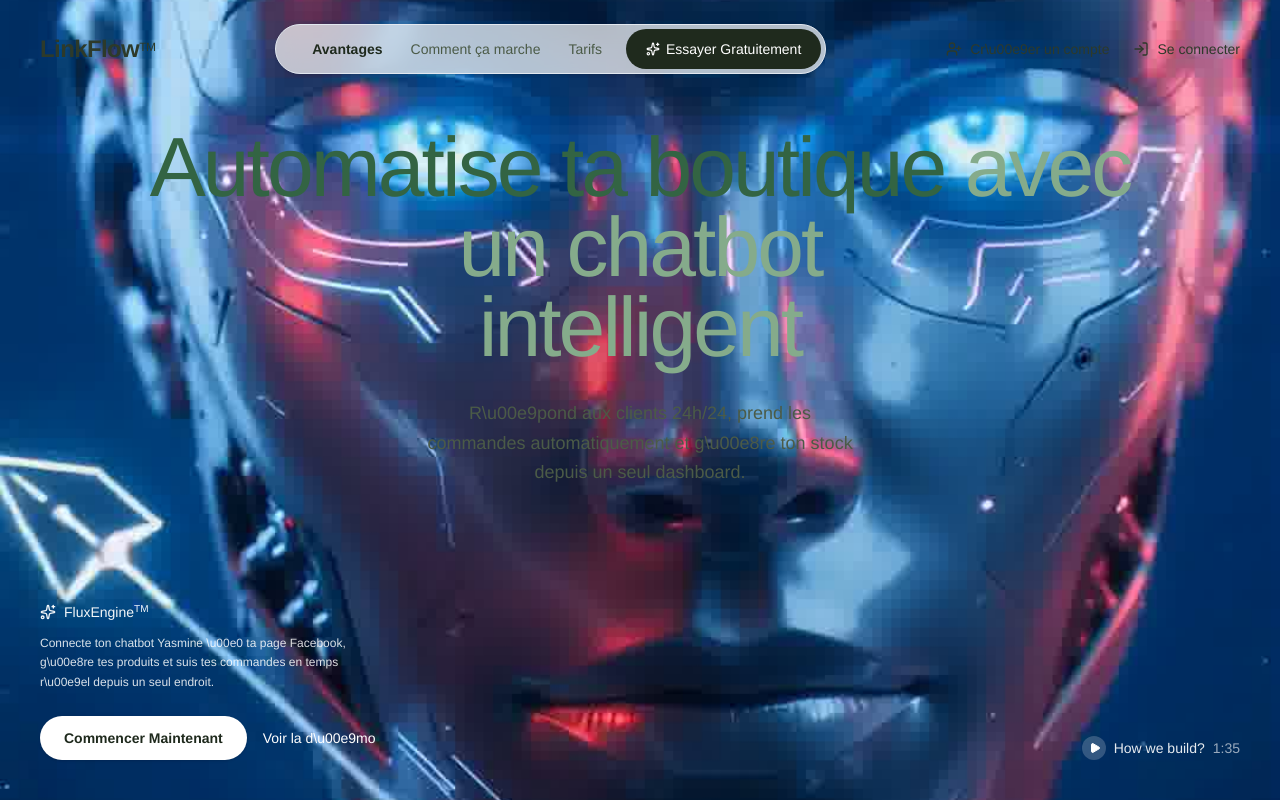
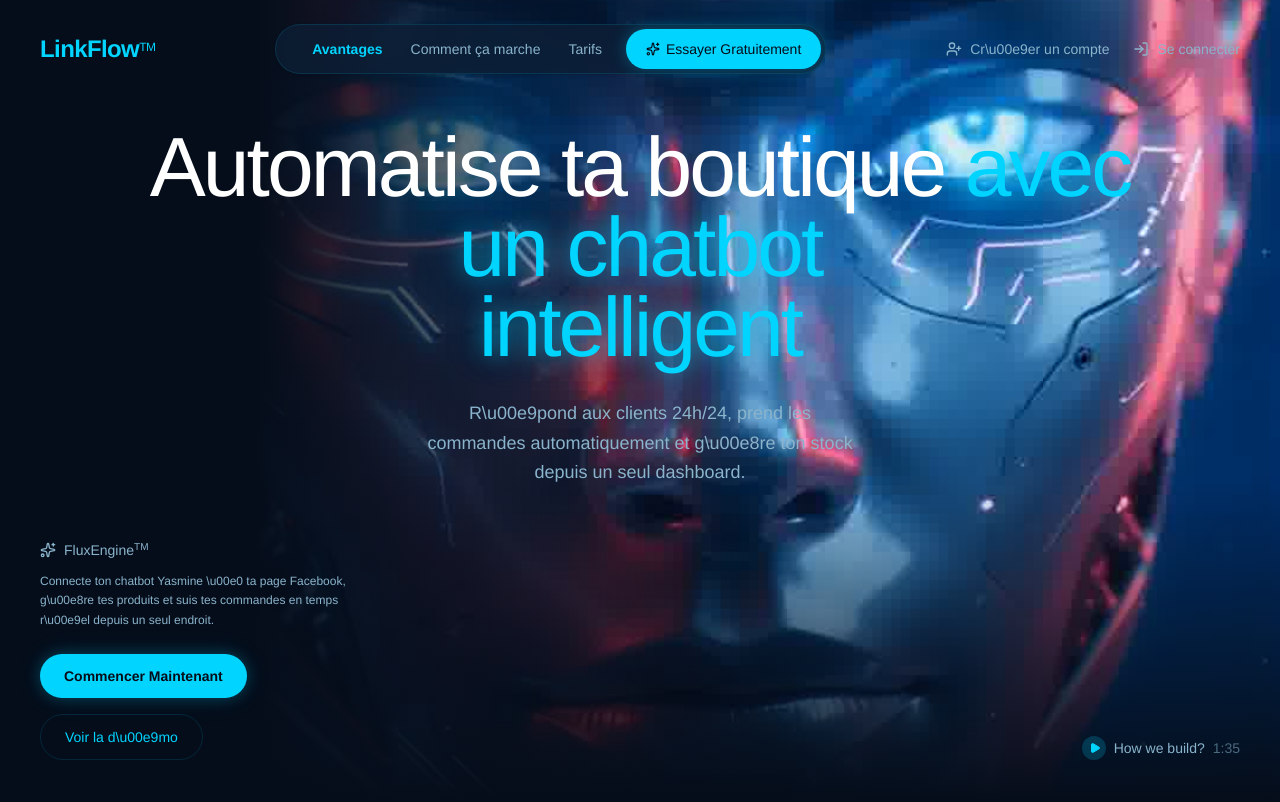
Before and after one commit to imadilyes97-ctrl/laSaaS, a Next.js app: page / in a window 1280 px wide. Shown: the top 802 px of the page. Built offline with nearby package versions, Linux system fonts and the light colour scheme; a web font is replaced by a local one.

Commit message:
Apply cyberpunk theme: dark navy bg, cyan neon accents, red/gold touches

```diff
--- a/src/app/(dashboard)/chatbot/page.tsx
+++ b/src/app/(dashboard)/chatbot/page.tsx
@@ -383,7 +383,7 @@ export default function ChatbotPage() {
             <MessageSquare className="h-4 w-4 text-muted-foreground" />
           </CardHeader>
           <CardContent>
-            <div className="text-2xl font-bold">{stats.messagesToday}</div>
+            <div className="text-2xl font-bold text-cyber-cyan">{stats.messagesToday}</div>
           </CardContent>
         </Card>
         <Card>
@@ -392,7 +392,7 @@ export default function ChatbotPage() {
             <ShoppingCart className="h-4 w-4 text-muted-foreground" />
           </CardHeader>
           <CardContent>
-            <div className="text-2xl font-bold">{stats.ordersToday}</div>
+            <div className="text-2xl font-bold text-cyber-cyan">{stats.ordersToday}</div>
           </CardContent>
         </Card>
       </div>
@@ -572,7 +572,7 @@ export default function ChatbotPage() {
                   <RefreshCw className="h-4 w-4" />
                 </Button>
               </div>
-              {copied && <p className="text-xs text-green-600">Copié !</p>}
+              {copied && <p className="text-xs text-cyber-cyan">Copié !</p>}
             </div>
 
             <div className="rounded-lg bg-muted p-4 space-y-2">
--- a/src/app/(dashboard)/layout.tsx
+++ b/src/app/(dashboard)/layout.tsx
@@ -21,7 +21,7 @@ export default function DashboardLayout({
       >
         {sidebarOpen && (
           <div
-            className="fixed inset-0 bg-black/50 lg:hidden"
+            className="fixed inset-0 bg-cyber-bg/80 lg:hidden"
             onClick={() => setSidebarOpen(false)}
           />
         )}
--- a/src/app/(dashboard)/produits/page.tsx
+++ b/src/app/(dashboard)/produits/page.tsx
@@ -529,7 +529,7 @@ export default function ProduitsPage() {
                         Stock: {p.stock}
                       </Badge>
                     ) : (
-                      <Badge className="bg-green-600 hover:bg-green-700">En stock: {p.stock}</Badge>
+                      <Badge className="bg-cyber-cyan/20 text-cyber-cyan border-cyber-cyanDim">En stock: {p.stock}</Badge>
                     )}
                   </div>
                 </div>
--- a/src/app/globals.css
+++ b/src/app/globals.css
@@ -53,61 +53,79 @@
   --radius-xl: calc(var(--radius) + 4px);
   --font-sans: 'Inter', var(--font-geist-sans);
   --font-mono: var(--font-geist-mono);
+  --color-cyber-bg: #050d1a;
+  --color-cyber-bgSecond: #0a1628;
+  --color-cyber-bgCard: #0d1f35;
+  --color-cyber-bgHover: #112540;
+  --color-cyber-cyan: #00d4ff;
+  --color-cyber-cyanDim: #00d4ff50;
+  --color-cyber-cyanGlow: #00d4ff20;
+  --color-cyber-blue: #1a6fff;
+  --color-cyber-blueDim: #1a6fff30;
+  --color-cyber-red: #ff3d2e;
+  --color-cyber-orange: #c8633a;
+  --color-cyber-gold: #e8943a;
+  --color-cyber-textPrimary: #ffffff;
+  --color-cyber-textSecondary: #8ab4cc;
+  --color-cyber-textMuted: #4a6a80;
+  --color-cyber-border: #00d4ff20;
+  --color-cyber-borderHover: #00d4ff60;
 }
 
 :root {
-  --background: 0 0% 100%;
-  --foreground: 222.2 84% 4.9%;
-  --card: 0 0% 100%;
-  --card-foreground: 222.2 84% 4.9%;
-  --popover: 0 0% 100%;
-  --popover-foreground: 222.2 84% 4.9%;
-  --primary: 222.2 47.4% 11.2%;
-  --primary-foreground: 210 40% 98%;
-  --secondary: 210 40% 96.1%;
-  --secondary-foreground: 222.2 47.4% 11.2%;
-  --muted: 210 40% 96.1%;
-  --muted-foreground: 215.4 16.3% 46.9%;
-  --accent: 210 40% 96.1%;
-  --accent-foreground: 222.2 47.4% 11.2%;
-  --destructive: 0 84.2% 60.2%;
-  --destructive-foreground: 210 40% 98%;
-  --border: 214.3 31.8% 91.4%;
-  --input: 214.3 31.8% 91.4%;
-  --ring: 222.2 84% 4.9%;
+  --background: 215 68% 6%;
+  --foreground: 0 0% 100%;
+  --card: 210 62% 13%;
+  --card-foreground: 0 0% 100%;
+  --popover: 210 62% 13%;
+  --popover-foreground: 0 0% 100%;
+  --primary: 190 100% 50%;
+  --primary-foreground: 215 68% 6%;
+  --secondary: 214 60% 10%;
+  --secondary-foreground: 0 0% 100%;
+  --muted: 210 58% 16%;
+  --muted-foreground: 204 27% 40%;
+  --accent: 190 100% 50%;
+  --accent-foreground: 215 68% 6%;
+  --destructive: 6 100% 59%;
+  --destructive-foreground: 0 0% 100%;
+  --border: 190 100% 50% / 0.13;
+  --input: 214 60% 10%;
+  --ring: 190 100% 50%;
   --radius: 0.5rem;
-  --chart-1: 12 76% 61%;
-  --chart-2: 173 58% 39%;
-  --chart-3: 197 37% 24%;
-  --chart-4: 43 74% 66%;
-  --chart-5: 27 87% 67%;
+  --chart-1: 190 100% 50%;
+  --chart-2: 214 100% 55%;
+  --chart-3: 6 100% 59%;
+  --chart-4: 35 79% 57%;
+  --chart-5: 18 56% 51%;
 }
 
 .dark {
-  --background: 222.2 84% 4.9%;
-  --foreground: 210 40% 98%;
-  --card: 222.2 84% 4.9%;
-  --card-foreground: 210 40% 98%;
-  --popover: 222.2 84% 4.9%;
-  --popover-foreground: 210 40% 98%;
-  --primary: 210 40% 98%;
-  --primary-foreground: 222.2 47.4% 11.2%;
-  --secondary: 217.2 32.6% 17.5%;
-  --secondary-foreground: 210 40% 98%;
-  --muted: 217.2 32.6% 17.5%;
-  --muted-foreground: 215 20.2% 65.1%;
-  --accent: 217.2 32.6% 17.5%;
-  --accent-foreground: 210 40% 98%;
-  --destructive: 0 62.8% 30.6%;
-  --destructive-foreground: 210 40% 98%;
-  --border: 217.2 32.6% 17.5%;
-  --input: 217.2 32.6% 17.5%;
-  --ring: 212.7 26.8% 83.9%;
-  --chart-1: 220 70% 50%;
-  --chart-2: 160 60% 45%;
-  --chart-3: 30 80% 55%;
-  --chart-4: 280 65% 60%;
-  --chart-5: 340 75% 55%;
+  --background: 215 68% 6%;
+  --foreground: 0 0% 100%;
+  --card: 210 62% 13%;
+  --card-foreground: 0 0% 100%;
+  --popover: 210 62% 13%;
+  --popover-foreground: 0 0% 100%;
+  --primary: 190 100% 50%;
+  --primary-foreground: 215 68% 6%;
+  --secondary: 214 60% 10%;
+  --secondary-foreground: 0 0% 100%;
+  --muted: 210 58% 16%;
+  --muted-foreground: 204 27% 40%;
+  --accent: 190 100% 50%;
+  --accent-foreground: 215 68% 6%;
+  --destructive: 6 100% 59%;
+  --destructive-foreground: 0 0% 100%;
+  --border: 190 100% 50% / 0.13;
+  --input: 214 60% 10%;
+  --ring: 190 100% 50%;
+  --radius: 0.5rem;
+  --chart-1: 190 100% 50%;
+  --chart-2: 214 100% 55%;
+  --chart-3: 6 100% 59%;
+  --chart-4: 35 79% 57%;
+  --chart-5: 18 56% 51%;
 }
 
 * {
@@ -122,3 +140,20 @@ html, body, #root {
   background: hsl(var(--background));
   color: hsl(var(--foreground));
 }
+
+::-webkit-scrollbar { width: 6px; }
+::-webkit-scrollbar-track { background: #050d1a; }
+::-webkit-scrollbar-thumb { background: #00d4ff30; border-radius: 3px; }
+::-webkit-scrollbar-thumb:hover { background: #00d4ff60; }
+
+.btn-cyber {
+  box-shadow: 0 0 15px #00d4ff40, 0 0 30px #00d4ff15;
+  transition: box-shadow 0.3s ease;
+}
+.btn-cyber:hover {
+  box-shadow: 0 0 25px #00d4ff70, 0 0 50px #00d4ff30;
+}
+
+.text-glow-cyan {
+  text-shadow: 0 0 20px #00d4ff80, 0 0 40px #00d4ff40;
+}
--- a/src/components/hero-section.tsx
+++ b/src/components/hero-section.tsx
@@ -54,54 +54,57 @@ export default function HeroSection() {
 
   return (
     <>
-      <section className="relative w-full min-h-screen sm:h-screen overflow-hidden bg-white">
+      <section className="relative w-full min-h-screen sm:h-screen overflow-hidden bg-cyber-bg">
+        <div className="absolute inset-0" style={{ background: 'radial-gradient(ellipse at 50% 0%, #0a1f3a 0%, #050d1a 70%)' }} />
         <RobotAnimation className="absolute inset-0 w-full h-full" />
 
+        <div className="absolute inset-0 pointer-events-none z-[1]" style={{ background: 'linear-gradient(to top, #050d1a 0%, transparent 40%), linear-gradient(to right, #050d1a 20%, transparent 60%)' }} />
+
         <nav className="absolute top-0 left-0 right-0 z-30 flex items-center justify-between px-4 sm:px-6 md:px-10 py-4 sm:py-6">
-          <div className="flex items-center gap-2 text-[#2d3a2a]">
+          <div className="flex items-center gap-2 text-cyber-cyan">
             <span className="text-lg sm:text-xl md:text-2xl font-semibold tracking-tight">
               LinkFlow<sup className="text-[10px] sm:text-xs font-medium">TM</sup>
             </span>
           </div>
 
-          <div className="hidden lg:flex items-center gap-1 bg-white/70 backdrop-blur-md rounded-full pl-6 pr-1 py-1 shadow-sm border border-white/60">
+          <div className="hidden lg:flex items-center gap-1 bg-cyber-bgCard/80 backdrop-blur-md rounded-full pl-6 pr-1 py-1 shadow-sm border border-cyber-border">
             {navLinks.map((link, i) => (
               <a
                 key={link.href}
                 href={link.href}
                 className={`text-sm px-3 py-2 transition-colors ${
                   i === 0
-                    ? 'font-semibold text-[#1f2a1d]'
-                    : 'font-medium text-[#4b5b47] hover:text-[#1f2a1d]'
+                    ? 'font-semibold text-cyber-cyan'
+                    : 'font-medium text-cyber-textSecondary hover:text-cyber-cyan'
                 }`}
               >
                 {link.label}
               </a>
             ))}
-            <button className="ml-2 bg-[#1f2a1d] hover:bg-[#2a3827] text-white text-sm font-medium px-5 py-2.5 rounded-full transition-colors cursor-pointer">
+            <button className="ml-2 bg-cyber-cyan hover:bg-cyber-blue text-cyber-bg text-sm font-medium px-5 py-2.5 rounded-full transition-colors cursor-pointer btn-cyber">
               <Sparkles className="w-3.5 h-3.5 inline-block -mt-0.5 mr-1.5" />
               Essayer Gratuitement
             </button>
           </div>
 
-          <div className="flex items-center gap-3 sm:gap-6 text-[#2d3a2a]">
+          <div className="flex items-center gap-3 sm:gap-6 text-cyber-textSecondary">
             <a
               href="#signup"
-              className="hidden sm:flex items-center gap-2 text-sm font-medium hover:opacity-80 transition-opacity"
+              className="hidden sm:flex items-center gap-2 text-sm font-medium hover:text-cyber-cyan transition-colors"
             >
               <UserPlus className="w-4 h-4" />
               Cr\u00e9er un compte
             </a>
             <a
               href="#login"
-              className="hidden sm:flex items-center gap-2 text-sm font-medium hover:opacity-80 transition-opacity"
+              className="hidden sm:flex items-center gap-2 text-sm font-medium hover:text-cyber-cyan transition-colors"
             >
               <LogIn className="w-4 h-4" />
               Se connecter
             </a>
             <button
               onClick={() => setMenuOpen((v) => !v)}
-              className="lg:hidden relative flex items-center justify-center w-10 h-10 rounded-full bg-white/70 backdrop-blur-md border border-white/60 text-[#1f2a1d] transition-all duration-300 hover:bg-white/90 cursor-pointer"
+              className="lg:hidden relative flex items-center justify-center w-10 h-10 rounded-full bg-cyber-bgCard/80 backdrop-blur-md border border-cyber-border text-cyber-cyan transition-all duration-300 hover:bg-cyber-bgHover cursor-pointer"
               aria-label={menuOpen ? 'Close menu' : 'Open menu'}
               aria-expanded={menuOpen}
             >
@@ -131,11 +134,11 @@ export default function HeroSection() {
           }`}
           onClick={() => setMenuOpen(false)}
         >
-          <div className="absolute inset-0 bg-[#1f2a1d]/40 backdrop-blur-sm" />
+          <div className="absolute inset-0 bg-cyber-bg/80 backdrop-blur-sm" />
         </div>
 
         <div
-          className={`lg:hidden fixed top-0 right-0 bottom-0 z-20 w-[85%] max-w-sm bg-white/95 backdrop-blur-xl shadow-2xl transition-transform duration-500 ease-[cubic-bezier(0.22,1,0.36,1)] ${
+          className={`lg:hidden fixed top-0 right-0 bottom-0 z-20 w-[85%] max-w-sm bg-cyber-bgCard/95 backdrop-blur-xl shadow-2xl transition-transform duration-500 ease-[cubic-bezier(0.22,1,0.36,1)] ${
             menuOpen ? 'translate-x-0' : 'translate-x-full'
           }`}
         >
@@ -146,7 +149,7 @@ export default function HeroSection() {
                   key={link.href}
                   href={link.href}
                   onClick={() => setMenuOpen(false)}
-                  className={`text-2xl font-semibold text-[#1f2a1d] py-4 border-b border-[#1f2a1d]/10 transition-all duration-500 ${
+                  className={`text-2xl font-semibold text-cyber-textPrimary py-4 border-b border-cyber-border transition-all duration-500 ${
                     menuOpen
                       ? 'translate-x-0 opacity-100'
                       : 'translate-x-8 opacity-0'
@@ -169,19 +172,19 @@ export default function HeroSection() {
             >
               <a
                 href="#signup"
-                className="flex items-center gap-2 text-sm font-medium text-[#2d3a2a] sm:hidden"
+                className="flex items-center gap-2 text-sm font-medium text-cyber-textSecondary hover:text-cyber-cyan transition-colors sm:hidden"
               >
                 <UserPlus className="w-4 h-4" />
                 Cr\u00e9er un compte
               </a>
               <a
                 href="#login"
-                className="flex items-center gap-2 text-sm font-medium text-[#2d3a2a] sm:hidden"
+                className="flex items-center gap-2 text-sm font-medium text-cyber-textSecondary hover:text-cyber-cyan transition-colors sm:hidden"
               >
                 <LogIn className="w-4 h-4" />
                 Se connecter
               </a>
-              <button className="mt-2 bg-[#1f2a1d] hover:bg-[#2a3827] text-white text-sm font-semibold px-5 py-3 rounded-full transition-colors cursor-pointer">
+              <button className="mt-2 bg-cyber-cyan hover:bg-cyber-blue text-cyber-bg text-sm font-semibold px-5 py-3 rounded-full transition-colors cursor-pointer btn-cyber">
                 Essayer Gratuitement
               </button>
             </div>
@@ -190,7 +193,7 @@ export default function HeroSection() {
 
         <div className="relative z-10 flex flex-col items-center text-center pt-24 sm:pt-28 md:pt-32 px-4 sm:px-6">
           <h1
-            className="font-normal leading-[0.95] text-[#336443] text-[2rem] sm:text-4xl md:text-5xl lg:text-[4.75rem] xl:text-[5.25rem] max-w-5xl"
+            className="font-normal leading-[0.95] text-white text-[2rem] sm:text-4xl md:text-5xl lg:text-[4.75rem] xl:text-[5.25rem] max-w-5xl"
             style={{
               fontFamily:
                 '"Neue Haas Grotesk Display Pro 55 Roman", "Neue Haas Grotesk Text Pro", "Helvetica Neue", Helvetica, Arial, sans-serif',
@@ -198,65 +201,65 @@ export default function HeroSection() {
             }}
           >
             Automatise ta boutique{' '}
-            <span className="text-[#85AB8B]">
+            <span className="text-cyber-cyan text-glow-cyan">
               avec un chatbot
               <br className="hidden sm:block" /> intelligent
             </span>
           </h1>
 
-          <p className="mt-6 sm:mt-8 text-[#4b5b47] text-sm sm:text-base md:text-lg leading-relaxed max-w-md px-2">
+          <p className="mt-6 sm:mt-8 text-cyber-textSecondary text-sm sm:text-base md:text-lg leading-relaxed max-w-md px-2">
             R\u00e9pond aux clients 24h/24, prend les commandes automatiquement et g\u00e8re ton stock depuis un seul dashboard.
           </p>
         </div>
 
         <div className="absolute left-4 right-4 sm:right-auto sm:left-6 md:left-10 bottom-6 sm:bottom-8 md:bottom-10 z-10 max-w-sm">
-          <div className="flex items-center gap-2 text-[#3d5638] sm:text-white/95 mb-3">
+          <div className="flex items-center gap-2 text-cyber-textSecondary mb-3">
             <Sparkles className="w-4 h-4" />
             <span className="text-sm font-semibold sm:font-medium">
               FluxEngine<sup className="text-[10px]">TM</sup>
             </span>
           </div>
-          <p className="text-[#3d5638]/90 sm:text-white/85 text-xs leading-relaxed mb-6 max-w-xs font-medium sm:font-normal">
+          <p className="text-cyber-textSecondary text-xs leading-relaxed mb-6 max-w-xs font-medium">
             Connecte ton chatbot Yasmine \u00e0 ta page Facebook, g\u00e8re tes produits et suis tes commandes en temps r\u00e9el depuis un seul endroit.
           </p>
           <div className="flex items-center gap-4 flex-wrap">
-            <button className="bg-[#3d5638] sm:bg-white hover:bg-[#2d4228] sm:hover:bg-white/90 text-white sm:text-[#1f2a1d] text-sm font-semibold px-5 sm:px-6 py-2.5 sm:py-3 rounded-full transition-colors shadow-sm cursor-pointer">
+            <button className="bg-cyber-cyan hover:bg-cyber-blue text-cyber-bg text-sm font-bold px-5 sm:px-6 py-2.5 sm:py-3 rounded-full transition-colors shadow-sm cursor-pointer btn-cyber">
               Commencer Maintenant
             </button>
-            <button className="text-[#3d5638] sm:text-white text-sm font-semibold sm:font-medium hover:opacity-80 transition-opacity cursor-pointer">
+            <button className="text-cyber-cyan text-sm font-semibold sm:font-medium border border-cyber-cyan/40 hover:border-cyber-cyan px-5 sm:px-6 py-2.5 sm:py-3 rounded-full transition-colors cursor-pointer">
               Voir la d\u00e9mo
             </button>
           </div>
         </div>
 
-        <div className="hidden sm:flex absolute right-6 md:right-10 bottom-8 md:bottom-10 z-10 items-center gap-2 text-white/90 text-sm">
-          <button className="flex items-center justify-center w-6 h-6 rounded-full bg-white/20 backdrop-blur-sm hover:bg-white/30 transition-colors cursor-pointer">
-            <Play className="w-3 h-3 fill-white text-white ml-0.5" />
+        <div className="hidden sm:flex absolute right-6 md:right-10 bottom-8 md:bottom-10 z-10 items-center gap-2 text-cyber-textSecondary text-sm">
+          <button className="flex items-center justify-center w-6 h-6 rounded-full bg-cyber-cyan/20 backdrop-blur-sm hover:bg-cyber-cyan/30 transition-colors cursor-pointer">
+            <Play className="w-3 h-3 fill-cyber-cyan text-cyber-cyan ml-0.5" />
           </button>
           <span className="font-medium">How we build?</span>
-          <span className="text-white/60">1:35</span>
+          <span className="text-cyber-textMuted">1:35</span>
         </div>
       </section>
 
-      <section id="avantages" className="relative w-full py-20 sm:py-28 px-4 sm:px-6 bg-gradient-to-b from-white to-[#f0f5ef]">
+      <section id="avantages" className="relative w-full py-20 sm:py-28 px-4 sm:px-6 bg-cyber-bg">
         <div className="max-w-6xl mx-auto">
-          <h2 className="text-center text-[#1f2a1d] text-3xl sm:text-4xl md:text-5xl font-semibold mb-4">
+          <h2 className="text-center text-white text-3xl sm:text-4xl md:text-5xl font-semibold mb-4">
             Pourquoi choisir LinkFlow ?
           </h2>
-          <p className="text-center text-[#4b5b47] text-sm sm:text-base mb-12 sm:mb-16 max-w-lg mx-auto">
+          <p className="text-center text-cyber-textSecondary text-sm sm:text-base mb-12 sm:mb-16 max-w-lg mx-auto">
             Tout ce dont tu as besoin pour g\u00e9rer ta boutique connect\u00e9e.
           </p>
           <div className="grid grid-cols-1 sm:grid-cols-2 lg:grid-cols-3 gap-4 sm:gap-6">
             {avantages.map((item, i) => (
               <div
                 key={i}
-                className="bg-white/70 backdrop-blur-md border border-white/60 rounded-2xl p-6 sm:p-8 shadow-sm hover:shadow-md transition-shadow"
+                className="bg-cyber-bgCard border border-cyber-border rounded-2xl p-6 sm:p-8 shadow-sm hover:border-cyber-cyan/60 hover:shadow-[0_0_20px_#00d4ff20] transition-all duration-300"
               >
-                <div className="w-10 h-10 rounded-full bg-[#1f2a1d]/5 flex items-center justify-center mb-4">
-                  <item.icon className="w-5 h-5 text-[#1f2a1d]" />
+                <div className="w-10 h-10 rounded-full bg-cyber-cyan/20 flex items-center justify-center mb-4">
+                  <item.icon className="w-5 h-5 text-cyber-cyan" />
                 </div>
-                <h3 className="text-[#1f2a1d] text-lg font-semibold mb-2">{item.title}</h3>
-                <p className="text-[#4b5b47] text-sm leading-relaxed">{item.desc}</p>
+                <h3 className="text-white text-lg font-semibold mb-2">{item.title}</h3>
+                <p className="text-cyber-textSecondary text-sm leading-relaxed">{item.desc}</p>
               </div>
             ))}
           </div>
--- a/src/components/ui/badge.tsx
+++ b/src/components/ui/badge.tsx
@@ -16,9 +16,9 @@ const badgeVariants = cva(
           "border-transparent bg-destructive text-destructive-foreground shadow",
         outline: "text-foreground",
         success:
-          "border-transparent bg-green-100 text-green-800 dark:bg-green-900 dark:text-green-100",
+          "border-transparent bg-cyber-cyan/20 text-cyber-cyan",
         warning:
-          "border-transparent bg-yellow-100 text-yellow-800 dark:bg-yellow-900 dark:text-yellow-100",
+          "border-transparent bg-cyber-gold/20 text-cyber-gold",
       },
     },
     defaultVariants: {
```
Also changed, not shown: src/app/(dashboard)/analytiques/page.tsx (+4 -4 lines), src/app/(dashboard)/dashboard/page.tsx (+8 -8 lines), src/components/sidebar.tsx (+11 -11 lines).
